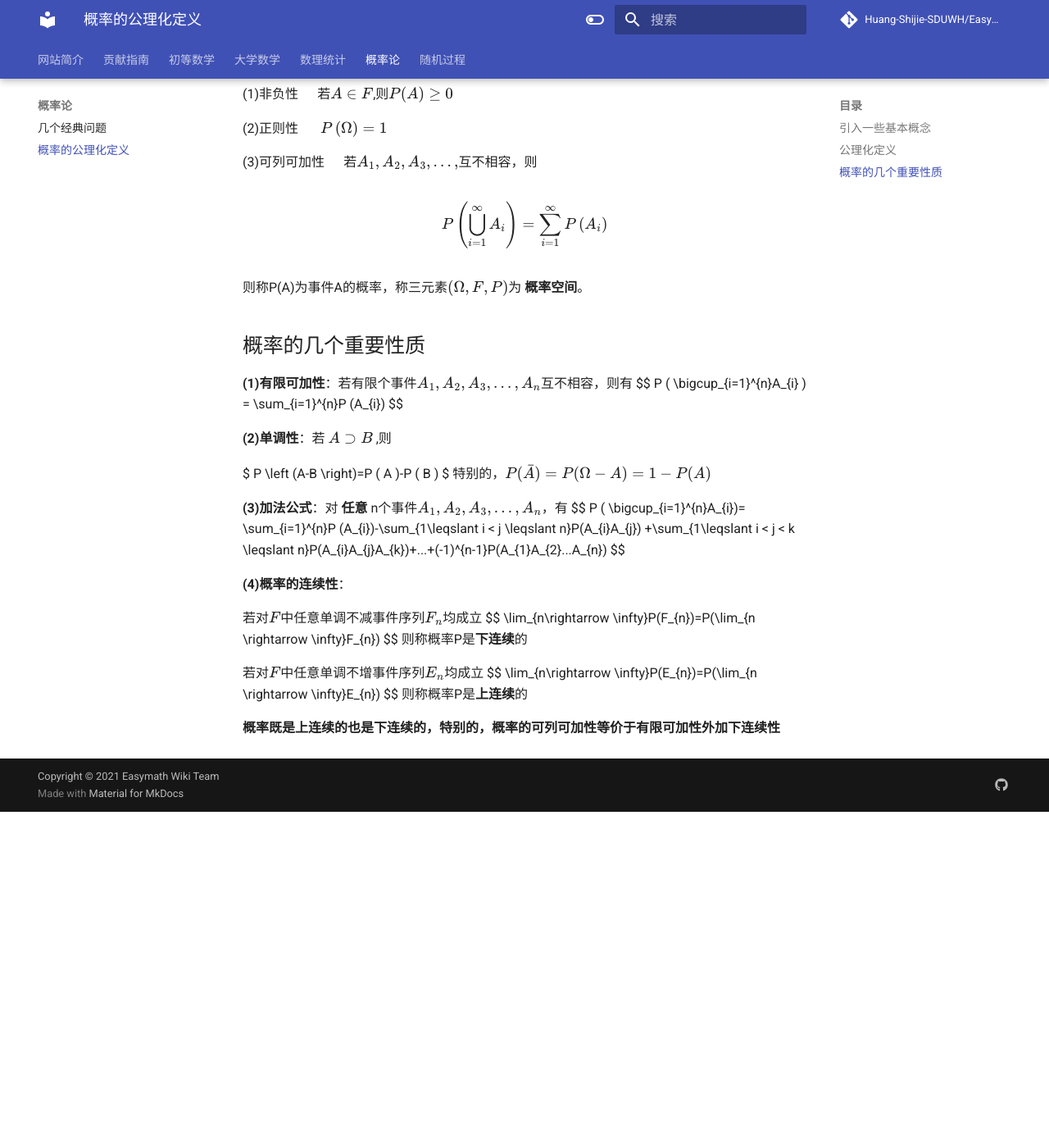
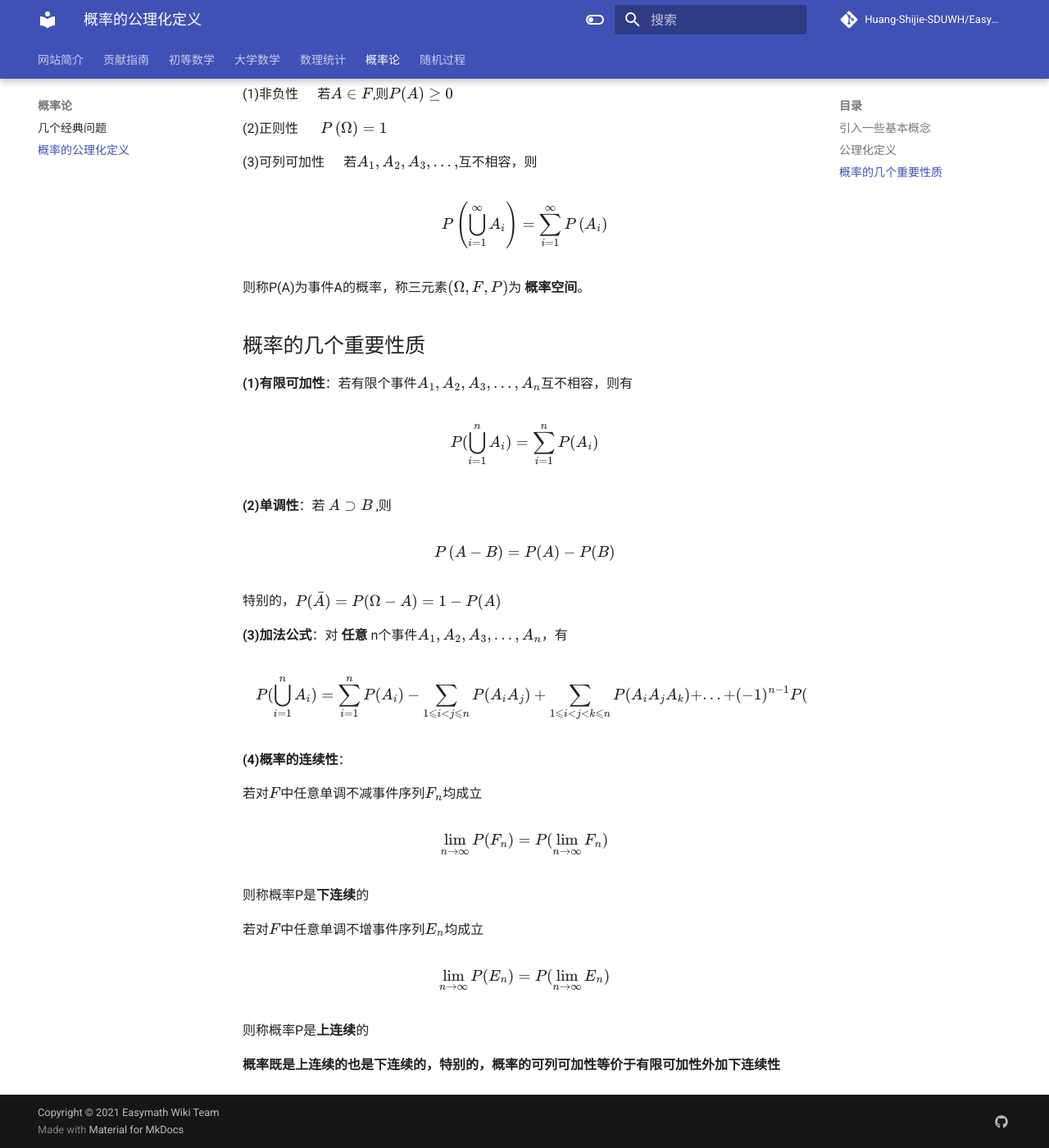
Before and after one commit to Easymath-wiki/Easymath-wiki, an MkDocs documentation site: the page built from docs/概率论/概率的公理化定义.md, in a window 1280 px wide and 1400 px high, scrolled down 813 px. Shown: the whole window at 82% size. Built offline with MkDocs 1.6.1 and Material for MkDocs 9.7.7, drawn with Linux system fonts in a browser that asks for light colours; formulas are drawn with MathJax 3; comment, search, counter and statistics services are not loaded; before the commit the page ends 1803 px from its top, so only the background shows below that.

```diff
--- a/docs/概率论/概率的公理化定义.md
+++ b/docs/概率论/概率的公理化定义.md
@@ -34,24 +34,31 @@ $$P \left( \bigcup_{i=1}^{\infty}A_{i} \right)= \sum_{i=1}^{\infty}P \left (A_{i
 
 ## 概率的几个重要性质
 **(1)有限可加性**：若有限个事件$A_{1},A_{2},A_{3},...,A_{n}$互不相容，则有
+
 $$ P ( \bigcup_{i=1}^{n}A_{i} ) = \sum_{i=1}^{n}P (A_{i}) $$
 
 **(2)单调性**：若 $A\supset B$ ,则
 
-$ P \left (A-B \right)=P ( A )-P ( B ) $
+$$ P \left (A-B \right)=P ( A )-P ( B ) $$
+
 特别的，$P(\bar{A})=P(\Omega-A)=1-P(A)$
 
 **(3)加法公式**：对 **任意** n个事件$A_{1},A_{2},A_{3},...,A_{n}$，有
+
 $$ P ( \bigcup_{i=1}^{n}A_{i})= \sum_{i=1}^{n}P (A_{i})-\sum_{1\leqslant i < j \leqslant n}P(A_{i}A_{j}) +\sum_{1\leqslant i < j < k \leqslant n}P(A_{i}A_{j}A_{k})+...+(-1)^{n-1}P(A_{1}A_{2}...A_{n}) $$
 
 **(4)概率的连续性**：
 
 若对$F$中任意单调不减事件序列${F_{n}}$均成立
+
 $$ \lim_{n\rightarrow \infty}P(F_{n})=P(\lim_{n \rightarrow \infty}F_{n}) $$
+
 则称概率P是**下连续**的
 
 若对$F$中任意单调不增事件序列${E_{n}}$均成立
+
 $$ \lim_{n\rightarrow \infty}P(E_{n})=P(\lim_{n \rightarrow \infty}E_{n}) $$
+
 则称概率P是**上连续**的
 
 **概率既是上连续的也是下连续的，特别的，概率的可列可加性等价于有限可加性外加下连续性**
```
